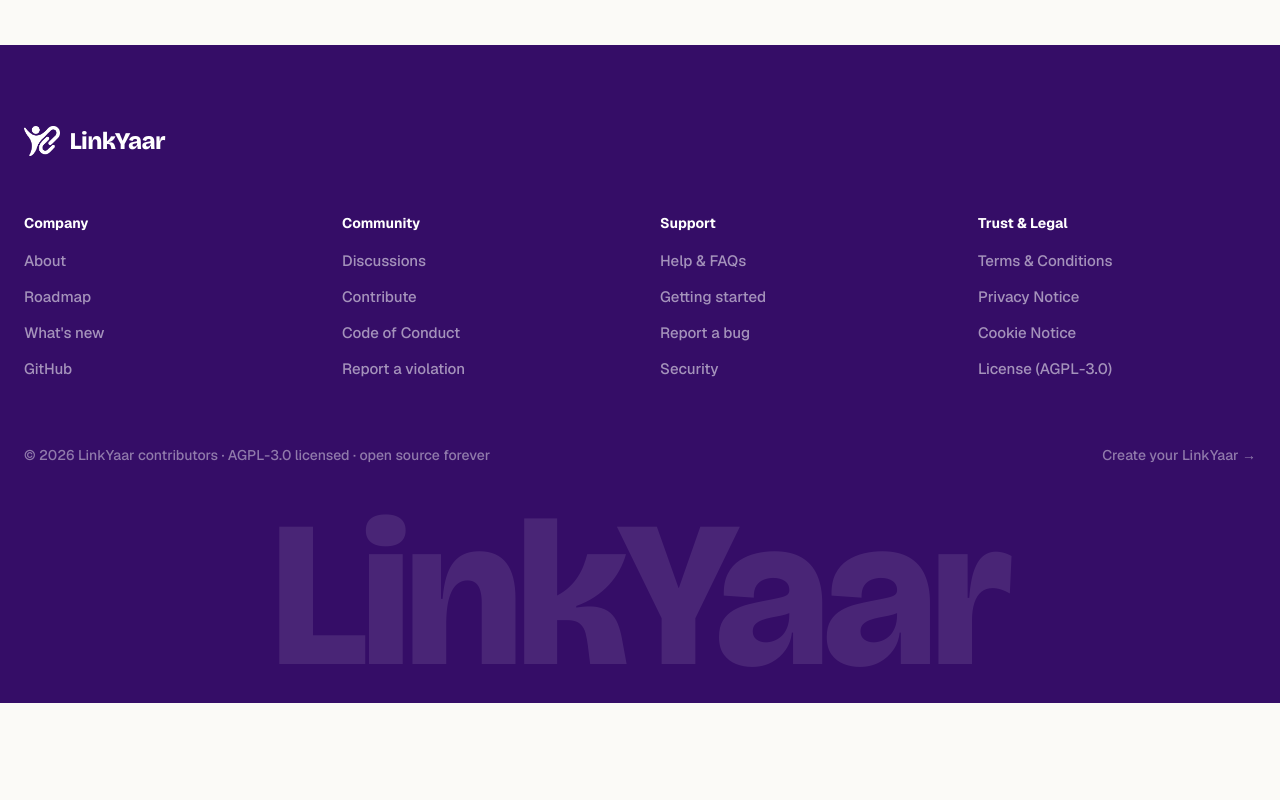
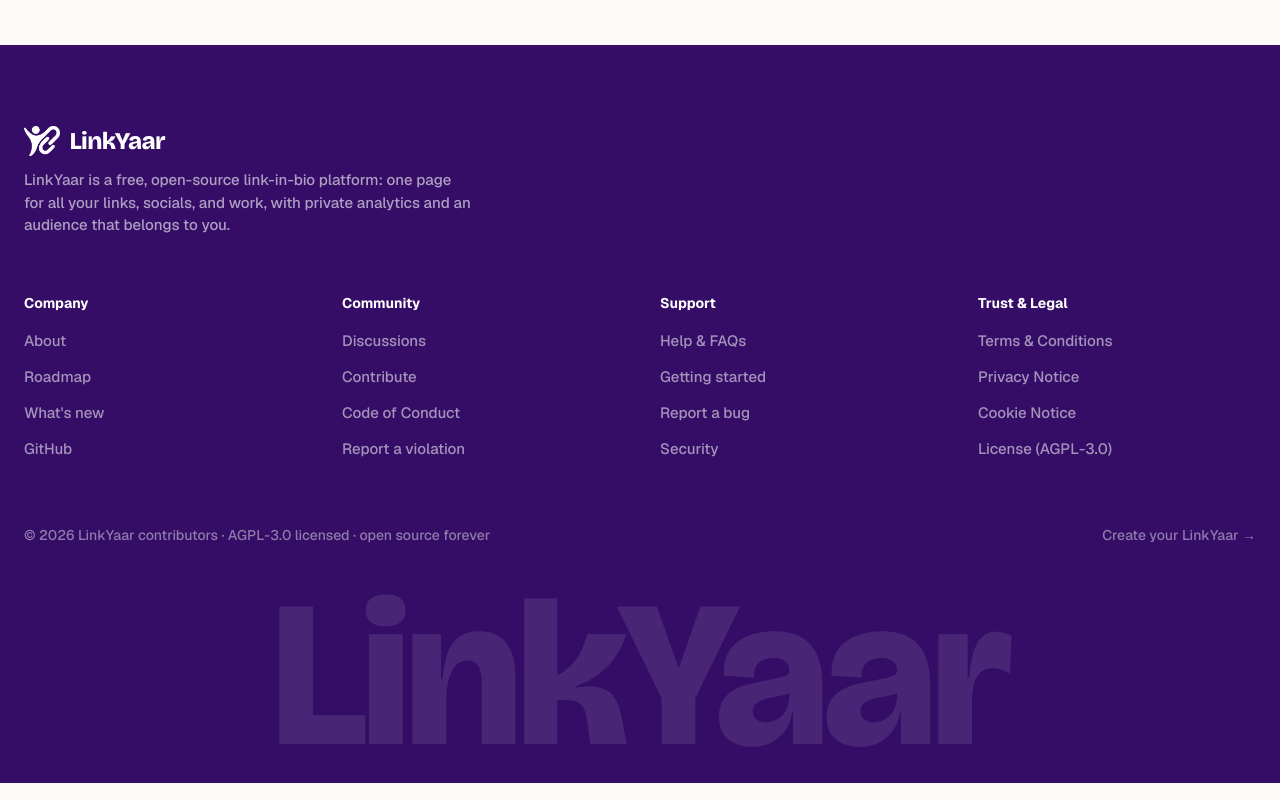
Before and after one commit to bhuvan0808/linkyaar, a Next.js app: page /about in a window 1280 px wide. Shown: the part 959-1759 px from the top of the page. Before the commit the page ends 1679 px from the top, so only its background shows below. Built offline with nearby package versions, Linux system fonts and the light colour scheme; no server answers.

Commit message:
fix(landing): state app name and purpose explicitly for oauth verification

```diff
--- a/src/features/marketing/components/hero.tsx
+++ b/src/features/marketing/components/hero.tsx
@@ -101,8 +101,9 @@
             transition={{ duration: 0.6, delay: 0.12, ease: EASE }}
             className="mt-7 max-w-lg text-lg font-medium text-pretty text-brand-ink/80 sm:text-xl"
           >
-            The open-source link in bio. Share everything you create, curate, and love —
-            from one link that is completely, forever yours.
+            LinkYaar is a free, open-source link-in-bio tool. Create one page for all your
+            links, socials, and work — sign in with email or Google, share one link
+            everywhere, and see who visits.
           </motion.p>
 
           <motion.form
--- a/src/features/marketing/components/site-footer.tsx
+++ b/src/features/marketing/components/site-footer.tsx
@@ -63,7 +63,8 @@
   return (
     <footer className="bg-brand-ink">
       <div className="mx-auto max-w-7xl px-6 pt-20 pb-10">
-        <div className="mb-14 flex items-center gap-2.5">
+        <div className="mb-14">
+          <div className="flex items-center gap-2.5">
             {/* eslint-disable-next-line @next/next/no-img-element -- small brand glyph */}
             <img
               src="/brand/glyph-white.png"
@@ -75,6 +76,12 @@
             <span className="font-display text-2xl font-black tracking-tight text-white">
               LinkYaar
             </span>
+          </div>
+          <p className="mt-3 max-w-md text-[15px] font-medium text-white/60">
+            LinkYaar is a free, open-source link-in-bio platform: one page for all your
+            links, socials, and work, with private analytics and an audience that belongs
+            to you.
+          </p>
         </div>
         <div className="grid gap-10 sm:grid-cols-2 lg:grid-cols-4">
           {columns.map((column) => (
```
Lines whose indentation alone changed are shown as unchanged.
